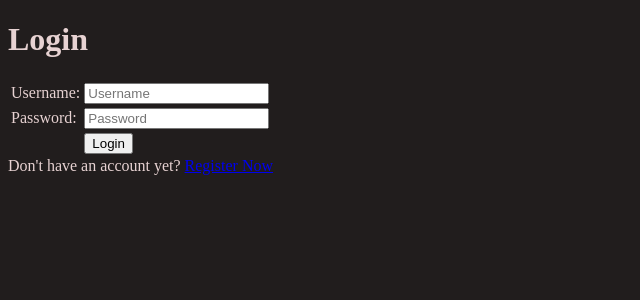
After one commit to Frmeta/inventory_game, a Django app: page /login/ in a window 1280 px wide. The commit adds this page. Shown: the top 300 px of the page, without its empty margins (0-640 px from the left). Run offline with Django 4.2, Linux system fonts and the light colour scheme.

Commit message:
Finish Tutorial 3

```diff
--- a/main/models.py
+++ b/main/models.py
@@ -1,11 +1,13 @@
 from typing import Any
 from django.db import models
+from django.contrib.auth.models import User
 
 class Item(models.Model):
     name = models.CharField(max_length=255)
     amount = models.IntegerField()
     description = models.TextField()
     date_added = models.DateField(auto_now_add=True)
+    user = models.ForeignKey(User, on_delete=models.CASCADE)
 
     def __str__(self):
         return f'{self.name}x{self.amount}'
--- /dev/null
+++ b/main/templates/login.html
@@ -0,0 +1,45 @@
+{% extends 'base.html' %}
+
+{% block meta %}
+    <title>Login</title>
+{% endblock meta %}
+
+{% block content %}
+
+<div class = "login">
+
+    <h1>Login</h1>
+
+    <form method="POST" action="">
+        {% csrf_token %}
+        <table>
+            <tr>
+                <td>Username: </td>
+                <td><input type="text" name="username" placeholder="Username" class="form-control"></td>
+            </tr>
+
+            <tr>
+                <td>Password: </td>
+                <td><input type="password" name="password" placeholder="Password" class="form-control"></td>
+            </tr>
+
+            <tr>
+                <td></td>
+                <td><input class="btn login_btn" type="submit" value="Login"></td>
+            </tr>
+        </table>
+    </form>
+
+    {% if messages %}
+        <ul>
+            {% for message in messages %}
+                <li>{{ message }}</li>
+            {% endfor %}
+        </ul>
+    {% endif %}
+
+    Don't have an account yet? <a href="{% url 'main:register' %}">Register Now</a>
+
+</div>
+
+{% endblock content %}
--- a/main/urls.py
+++ b/main/urls.py
@@ -1,5 +1,6 @@
 from django.urls import path
 from main.views import show_main, create_item, show_xml, show_json, show_json_by_id, show_xml_by_id
+from main.views import register, login_user, logout_user
 
 app_name = 'main'
 
@@ -10,4 +11,8 @@ urlpatterns = [
     path('json/', show_json, name='show_json'),
     path('xml/<int:id>/', show_xml_by_id, name='show_xml_by_id'),
     path('json/<int:id>/', show_json_by_id, name='show_json_by_id'),
+    path('register/', register, name='register'),
+    path('login/', login_user, name='login'),
+    path('logout/', logout_user, name='logout'),
+
 ]
--- a/main/views.py
+++ b/main/views.py
@@ -1,14 +1,51 @@
-from django.shortcuts import render
+import datetime
+from django.shortcuts import render, redirect
 from main.models import Item
 from django.http import HttpResponseRedirect, HttpResponse
 from django.core import serializers
 from main.forms import ItemForm
 from django.urls import reverse
+from django.contrib.auth.forms import UserCreationForm
+from django.contrib import messages
+from django.contrib.auth import authenticate, login, logout
+from django.contrib.auth.decorators import login_required
 
-from django.contrib import messages
+def register(request):
+    form = UserCreationForm()
 
+    if request.method == "POST":
+        form = UserCreationForm(request.POST)
+        if form.is_valid():
+            form.save()
+            messages.success(request, 'Your account has been successfully created!')
+            return redirect('main:login')
+    context = {'form':form}
+    return render(request, 'register.html', context)
+
+def login_user(request):
+    if request.method == 'POST':
+        username = request.POST.get('username')
+        password = request.POST.get('password')
+        user = authenticate(request, username=username, password=password)
+        if user is not None:
+            login(request, user)
+            response = HttpResponseRedirect(reverse("main:show_main"))
+            response.set_cookie('last_login', str(datetime.datetime.now()))
+            return response
+        else:
+            messages.info(request, 'Sorry, incorrect username or password. Please try again.')
+    context = {}
+    return render(request, 'login.html', context)
+
+def logout_user(request):
+    logout(request)
+    response = HttpResponseRedirect(reverse('main:login'))
+    response.delete_cookie('last_login')
+    return response
+
+@login_required(login_url='/login')
 def show_main(request):
-    items = Item.objects.all()
+    items = Item.objects.filter(user=request.user)
     items_amount = len(items)
 
     context = {
@@ -16,7 +53,9 @@ def show_main(request):
         'nama': 'Fredo Melvern Tanzil',
         'kelas': 'PBP D',
         'items_amount': items_amount,
-        'items': items
+        'items': items,
+        'last_login': request.COOKIES['last_login'],
+        'user_name' : request.user.username,
     }
 
     return render(request, "main.html", context)
@@ -25,11 +64,15 @@ def create_item(request):
     form = ItemForm(request.POST or None)
 
     if form.is_valid() and request.method == "POST":
-        form.save()
+        item = form.save(commit=False)
 
+        # Mengisi field user dari objek item dengan user yang sedang login
+        item.user = request.user
+        item.save()
+
+        # Mengeluarkan pesan sukses menyimpan item
         item_name = form.cleaned_data['name']
         item_amount = form.cleaned_data['amount']
-
         messages.success(request, f"Kamu berhasil menyimpan {item_name} sebanyak {item_amount}.")
         return HttpResponseRedirect(reverse('main:show_main'))
 
```
Also changed, not shown: main/templates/main.html (+10 -0 lines), main/templates/register.html (added, +34 -0 lines), main/migrations/0004_item_user.py (added).
